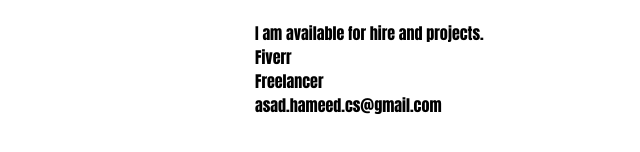
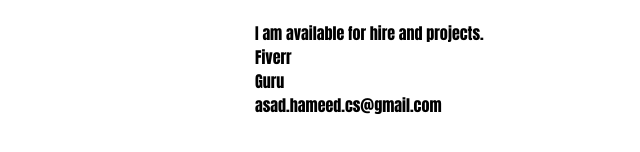
Before and after one commit to asadjakhar/asadjakhar.github.io, a plain HTML site: page index.html in a window 1280 px wide. Shown: the part 1448-1600 px from the top of the page, 0-640 px from the left. Drawn offline with nearby package versions, Linux system fonts and the light colour scheme; a script that the page names is missing.

Commit message:
changed freelancer link to Guru

```diff
--- a/index.html
+++ b/index.html
@@ -150,7 +150,7 @@
                         </li>
                         <li>
                             <a target="_blank"
-                                href="https://www.freelancer.com/u/Knacktheweb">Freelancer</a>
+                                href="https://www.guru.com/freelancers/asad-abdul-hameed">Guru</a>
                         </li>
                         <li>
                             <a
```
